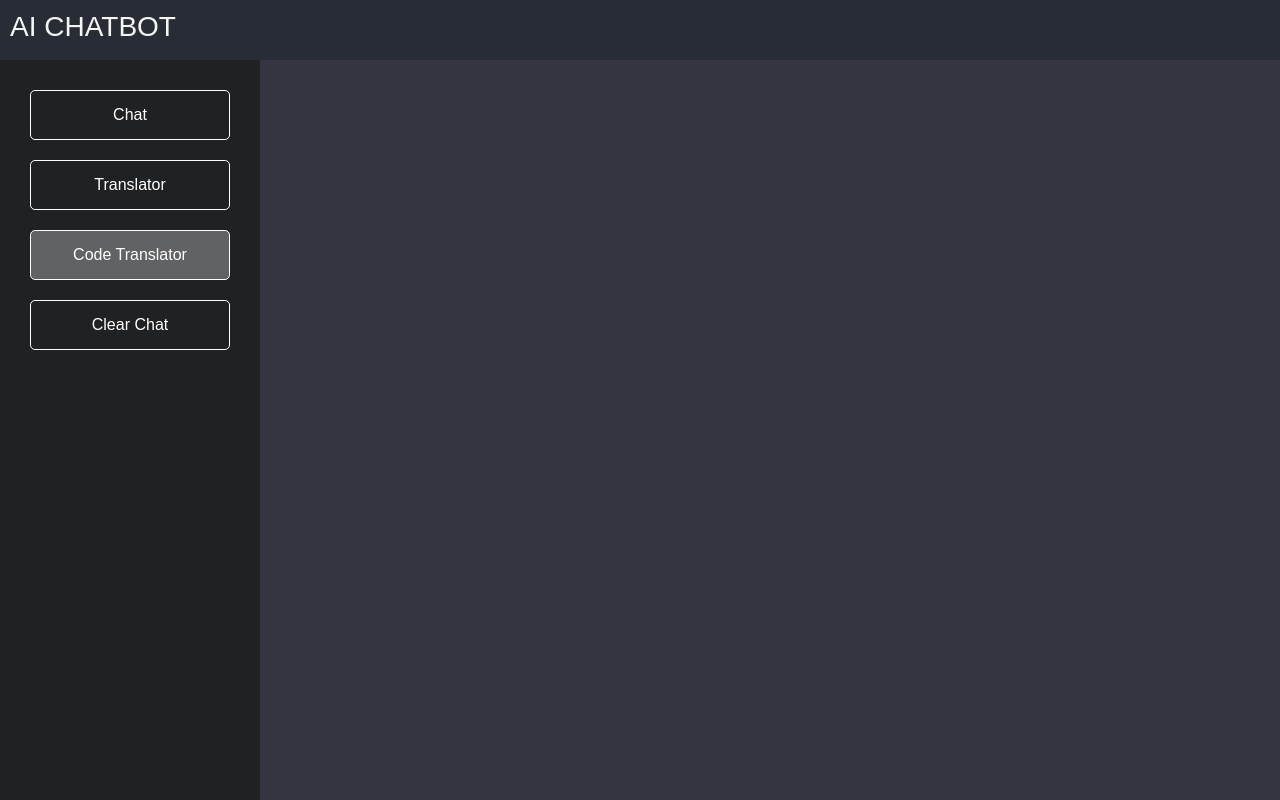
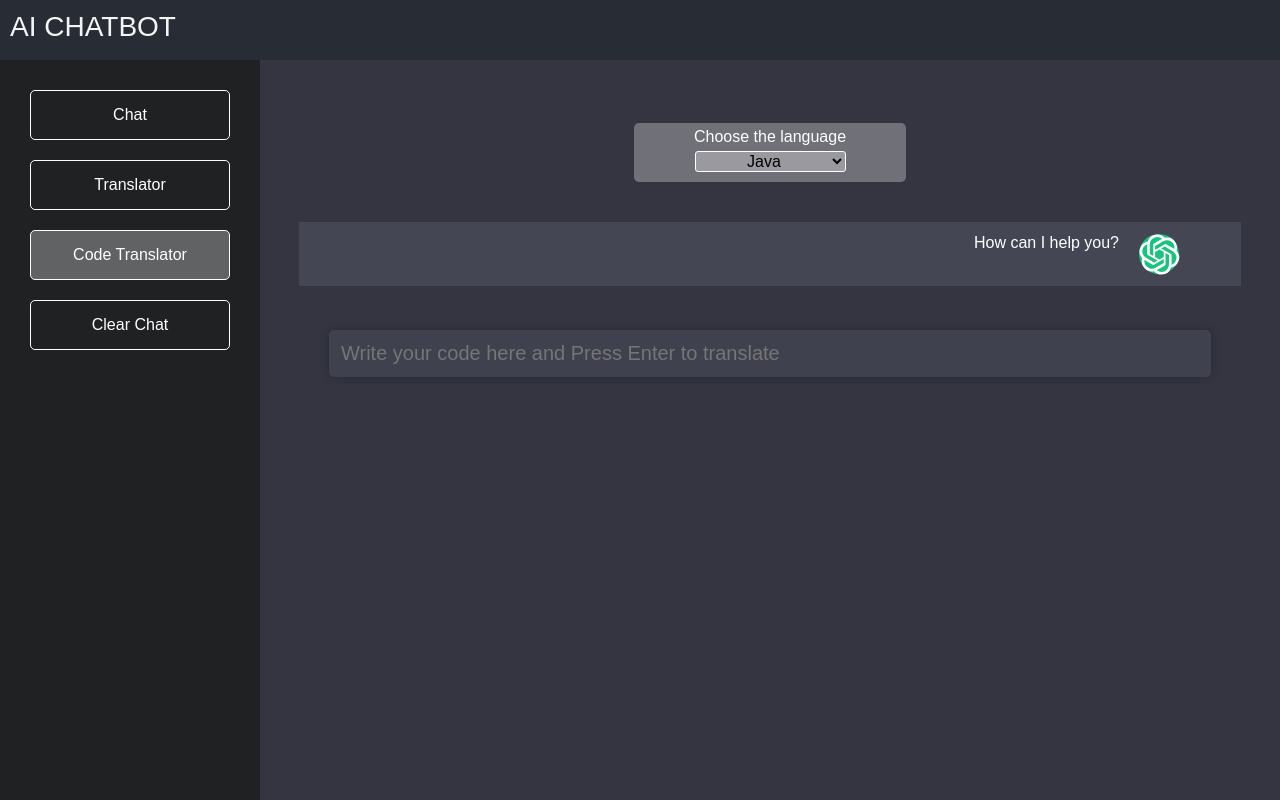
Before and after one commit to 63093AjayPathak/ai_chatbot, a React (Create React App) app in the folder client/: page / in a window 1280 px wide. Both pictures are taken after a click on the element "Code Translator". Built offline with nearby package versions, Linux system fonts and the light colour scheme.

Commit message:
added Codetranslate component

```diff
--- a/client/src/components/code-translate.jsx
+++ b/client/src/components/code-translate.jsx
@@ -1,4 +1,121 @@
-import React from "react";
-const CodeTranslate = () => {};
+import MessageBody from "./building-blocks/message-body";
+import React, { useState } from "react";
+import axios from "axios";
+import { toast } from "react-toastify";
+import URL from "./building-blocks/config";
+
+const CodeTranslate = ({ state, methodToChange }) => {
+  const [language, setLanguage] = useState("Java");
+  const [inputValue, setInputValue] = useState("");
+
+  const callOnChange = (e) => {
+    setInputValue(e.target.value);
+  };
+
+  const onChangeLanguage = (e) => {
+    setLanguage(e.target.value);
+  };
+
+  const callOnEnter = (event) => {
+    if (event.key === "Enter") {
+      senduserMessage(inputValue);
+      setInputValue("");
+    }
+  };
+
+  const chat = state;
+  const setCurrentChat = methodToChange;
+
+  const senduserMessage = (message) => {
+    console.log(message);
+    console.log(language);
+    if (/^\s*$/.test(message)) {
+      toast.warn(`Please type something valid`);
+    } else {
+      const body = {
+        user: "user",
+        message: `${message}`,
+      };
+      setCurrentChat(body);
+      axios
+        .post(URL + "/convert_code", {
+          expected_lang: language,
+          message: message,
+        })
+        .then((response) => {
+          console.log(JSON.stringify(response.data));
+          const b = { user: "ai", message: `${response.data}` };
+          setCurrentChat(b);
+        })
+        .catch((e) => {
+          console.log(e);
+          toast.error(
+            `Something seems to be wrong from our side, please try again later`
+          );
+        });
+    }
+  };
+
+  return (
+    <div>
+      <div className="chat-log" style={{ overflowY: "auto" }}>
+        <div
+          className="text-box"
+          style={{
+            marginLeft: "20%",
+            marginRight: "20%",
+            marginTop: "2%",
+            marginBottom: "2%",
+          }}
+        >
+          <div className="select-div">
+            <label className="select-label">
+              Choose the language
+              <select
+                className="select-tag"
+                style={{ backgroundColor: "rgba(247,247,248,0.3)" }}
+                onChange={onChangeLanguage}
+              >
+                <option className="select-option" style={{}} value="Java">
+                  Java
+                </option>
+                <option className="select-option" value="JavaScript">
+                  JavaScript
+                </option>
+                <option className="select-option" value="Python">
+                  Python
+                </option>
+                <option className="select-option" value="Ruby">
+                  Ruby
+                </option>
+              </select>
+            </label>
+          </div>
+        </div>
+        <div className="container">
+          {chat?.map((message) => {
+            return (
+              <MessageBody
+                key={message.index}
+                user={message.user}
+                message={message.message}
+              />
+            );
+          })}
+        </div>
+      </div>
+      <div className="text-box">
+        <input
+          className="text-input"
+          placeholder="Write your code here and Press Enter to translate"
+          value={inputValue}
+          rows={1}
+          onKeyDown={callOnEnter}
+          onChange={callOnChange}
+        ></input>
+      </div>
+    </div>
+  );
+};
 
 export default React.memo(CodeTranslate);
```
